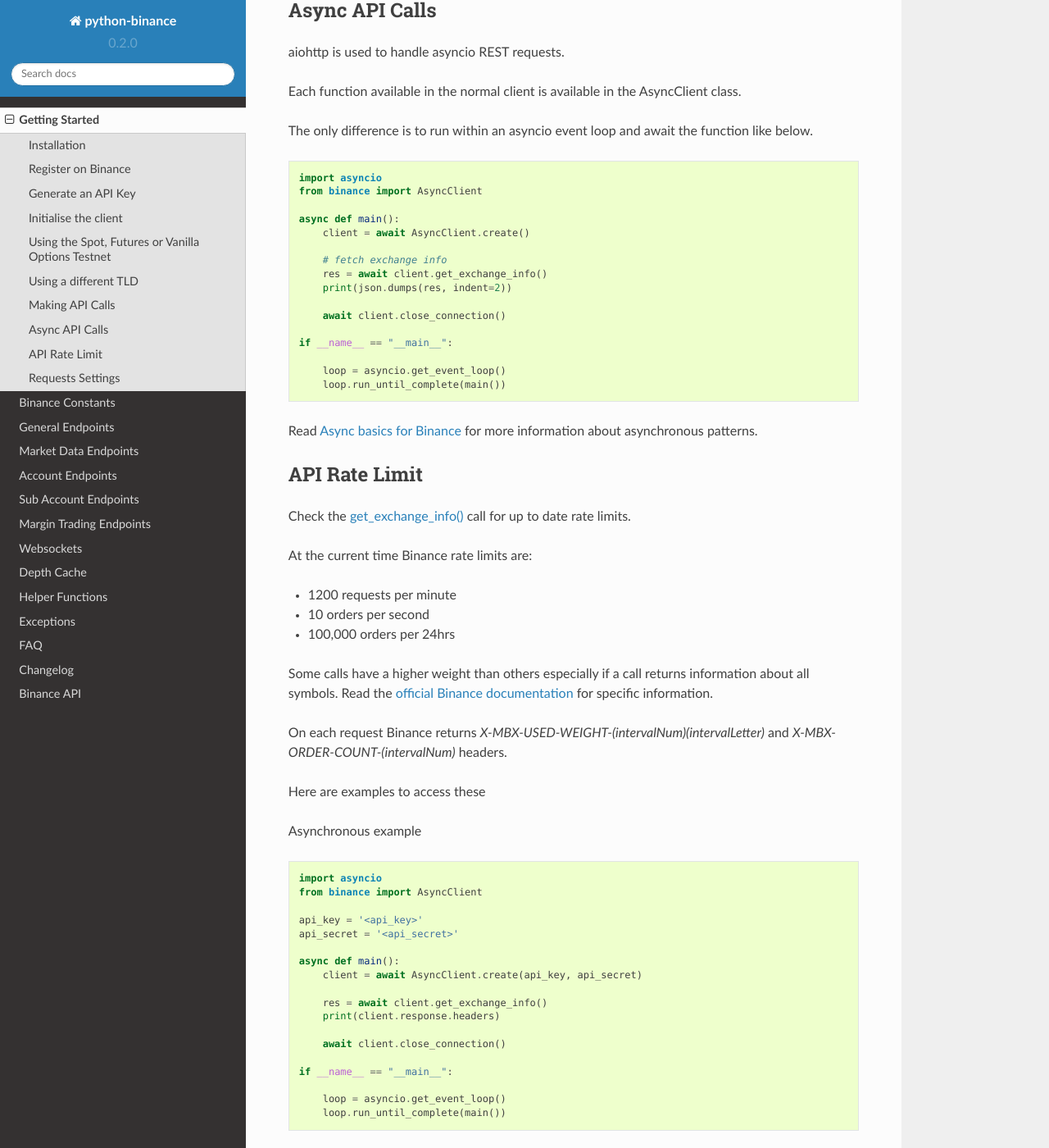
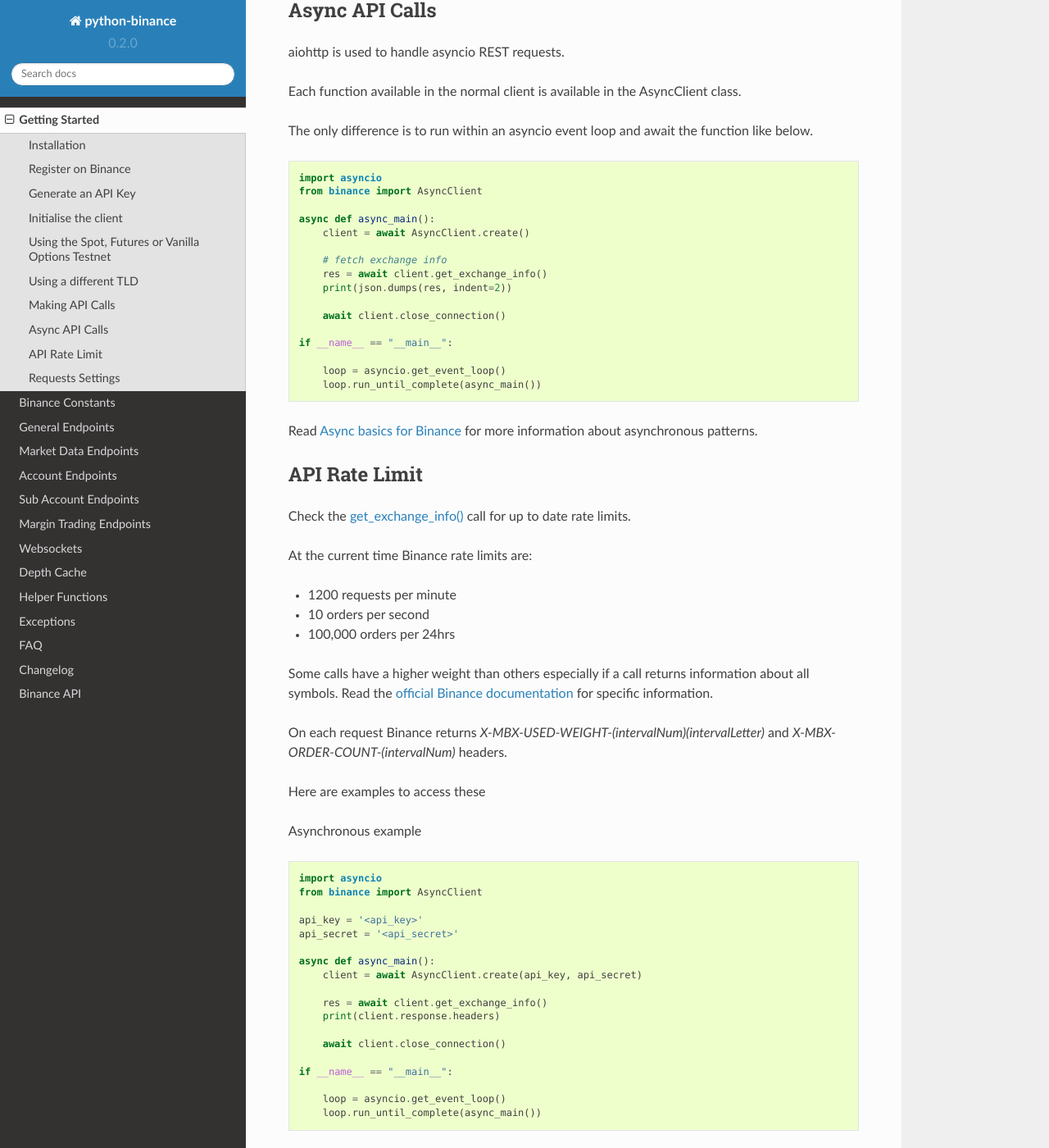
Before and after one commit to sammchardy/python-binance, a Sphinx documentation site: the page built from docs/overview.rst, in a window 1280 px wide and 1400 px high, scrolled down 2160 px. Shown: the whole window at 82% size. Built offline with Sphinx 7.4.7 and the Read the Docs theme 2.0.0, drawn with Linux system fonts in a browser that asks for light colours; formulas are drawn with MathJax 3; pages that are not in the unit, such as notebooks, are missing from menus; some of the changed text lies outside the part shown.

```diff
--- a/PYPIREADME.rst
+++ b/PYPIREADME.rst
@@ -190,7 +190,7 @@
 
     from binance import AsyncClient, DepthCacheManager, BinanceSocketManager
 
-    async def main():
+    async def async_main():
 
         # initialise the client
         client = await AsyncClient.create()
@@ -252,7 +252,7 @@
     if __name__ == "__main__":
 
         loop = asyncio.get_event_loop()
-        loop.run_until_complete(main())
+        loop.run_until_complete(async_main())
 
 
 Donate
--- a/README.rst
+++ b/README.rst
@@ -190,7 +190,7 @@
 
     from binance import AsyncClient, DepthCacheManager, BinanceSocketManager
 
-    async def main():
+    async def async_main():
 
         # initialise the client
         client = await AsyncClient.create()
@@ -252,7 +252,7 @@
     if __name__ == "__main__":
 
         loop = asyncio.get_event_loop()
-        loop.run_until_complete(main())
+        loop.run_until_complete(async_main())
 
 
 Donate
--- a/docs/overview.rst
+++ b/docs/overview.rst
@@ -35,7 +35,7 @@
 
 .. code:: python
 
-    async def main():
+    async def async_main():
 
         # initialise the client
         client = await AsyncClient.create(api_key, api_secret)
@@ -43,7 +43,7 @@
     if __name__ == "__main__":
 
         loop = asyncio.get_event_loop()
-        loop.run_until_complete(main())
+        loop.run_until_complete(async_main())
 
 Using the Spot, Futures or Vanilla Options Testnet
 --------------------------------------------------
@@ -115,7 +115,7 @@
     import asyncio
     from binance import AsyncClient
 
-    async def main():
+    async def async_main():
         client = await AsyncClient.create()
 
         # fetch exchange info
@@ -127,7 +127,7 @@
     if __name__ == "__main__":
 
         loop = asyncio.get_event_loop()
-        loop.run_until_complete(main())
+        loop.run_until_complete(async_main())
 
 Read `Async basics for Binance <https://sammchardy.github.io/binance/2021/05/01/async-binance-basics.html>`_
 for more information about asynchronous patterns.
@@ -161,7 +161,7 @@
     api_key = '<api_key>'
     api_secret = '<api_secret>'
 
-    async def main():
+    async def async_main():
         client = await AsyncClient.create(api_key, api_secret)
 
         res = await client.get_exchange_info()
@@ -172,7 +172,7 @@
     if __name__ == "__main__":
 
         loop = asyncio.get_event_loop()
-        loop.run_until_complete(main())
+        loop.run_until_complete(async_main())
 
 Synchronous example
 
@@ -184,14 +184,14 @@
     api_key = '<api_key>'
     api_secret = '<api_secret>'
 
-    def main():
+    def async_main():
         client = Client(api_key, api_secret)
 
         res = client.get_exchange_info()
         print(res.headers)
 
     if __name__ == "__main__":
-        main()
+        async_main()
 Requests Settings
 -----------------
 
```
Also changed, not shown: docs/depth_cache.rst (+4 -4 lines), docs/websockets.rst (+4 -4 lines).
